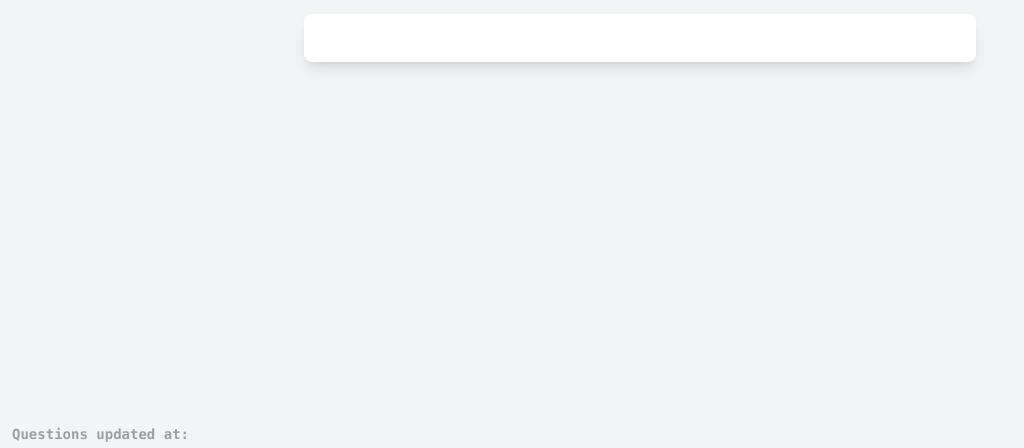
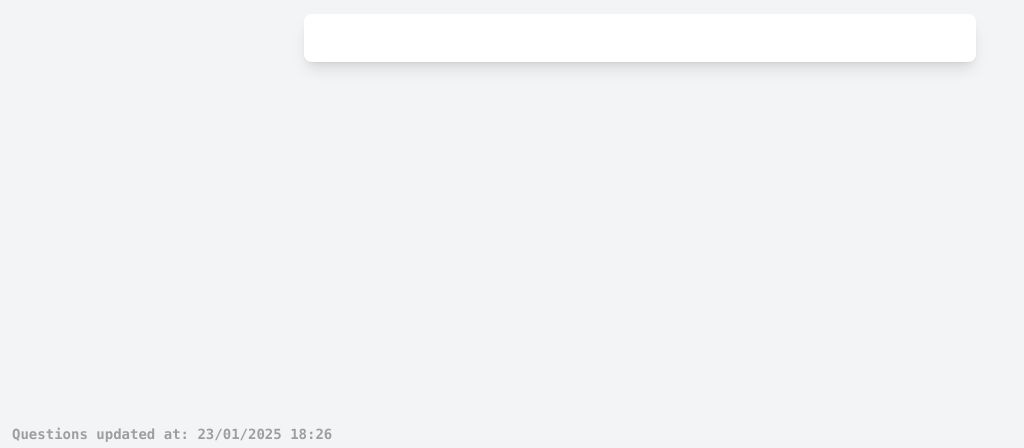
Before and after one commit to nocdn/mcqs, a Svelte app: page / in a window 1280 px wide. Shown: the part 352-800 px from the top of the page, without its empty margins (0-1024 px from the left). Built offline with nearby package versions, Linux system fonts and the light colour scheme; no server answers.

Commit message:
feat: placeholder update time

```diff
--- a/src/App.svelte
+++ b/src/App.svelte
@@ -70,5 +70,5 @@
 <div
   class="absolute bottom-0 left-0 right-0 w-fit px-3 py-1 opacity-35 font-mono text-sm font-semibold"
 >
-  Questions updated at:
+  Questions updated at: 23/01/2025 18:26
 </div>
```
